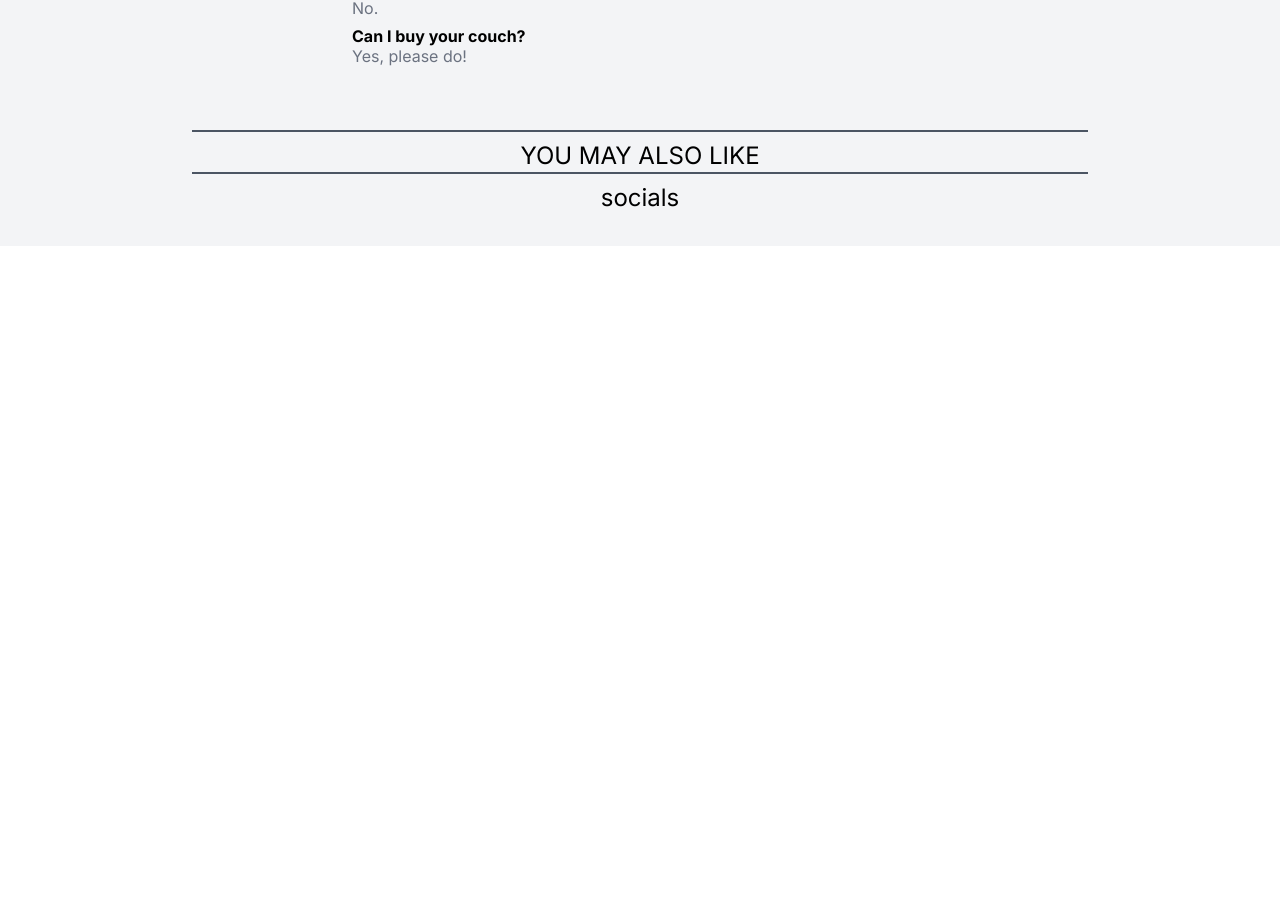
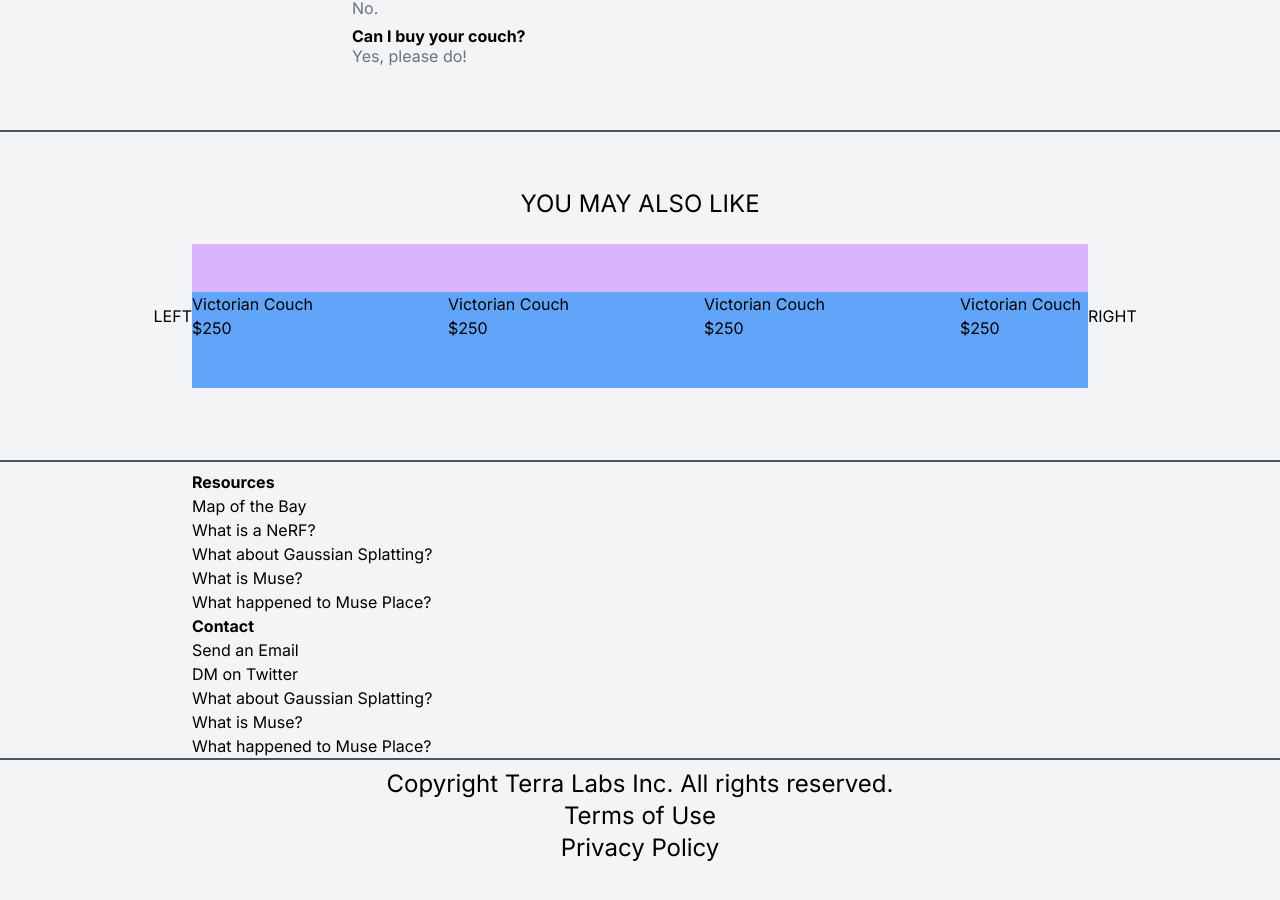
Before and after one commit to alex-shortt/please-buy-my-couch, a Next.js app: page / in a window 1280 px wide. Shown: the part 1534-2434 px from the top of the page. Before the commit the page ends 1780 px from the top, so only its background shows below. Built offline with nearby package versions, Linux system fonts and the light colour scheme.

Commit message:
rough content down

```diff
--- /dev/null
+++ b/src/app/carousel.tsx
@@ -0,0 +1,69 @@
+"use client";
+
+import { PRICE_STR } from "@/app/config";
+import { useRef } from "react";
+
+export default function Carousel() {
+  const carousel = useRef<HTMLDivElement>(null);
+
+  const scroll = (direction: "left" | "right") => {
+    if (!carousel.current) return;
+
+    const width = carousel.current.children[0].clientWidth;
+    const scrollAmount = direction === "left" ? -width : width;
+
+    const childrenSize = carousel.current.children.length * width;
+    const clientWidth = carousel.current.clientWidth;
+    const maxScroll = childrenSize - clientWidth;
+    const curScroll = carousel.current.scrollLeft;
+
+    const newScroll = curScroll + scrollAmount;
+    if (curScroll == 0 && direction === "left") {
+      carousel.current.scrollTo({ left: maxScroll, behavior: "smooth" });
+    } else if (curScroll === maxScroll && direction === "right") {
+      carousel.current.scrollTo({ left: 0, behavior: "smooth" });
+    } else {
+      carousel.current.scrollBy({ left: scrollAmount, behavior: "smooth" });
+    }
+  };
+
+  return (
+    <div className="w-full h-36 relative">
+      <div
+        className="absolute top-[50%] left-0 translate-y-[-50%] translate-x-[-100%] cursor-pointer"
+        onClick={() => scroll("left")}
+      >
+        LEFT
+      </div>
+      <div
+        ref={carousel}
+        className="w-full h-full overflow-hidden whitespace-nowrap"
+      >
+        <CarouselItem />
+        <CarouselItem />
+        <CarouselItem />
+        <CarouselItem />
+        <CarouselItem />
+        <CarouselItem />
+        <CarouselItem />
+        <CarouselItem />
+      </div>
+      <div
+        className="absolute top-[50%] right-0 translate-y-[-50%] translate-x-[100%] cursor-pointer"
+        onClick={() => scroll("right")}
+      >
+        RIGHT
+      </div>
+    </div>
+  );
+}
+
+function CarouselItem() {
+  return (
+    <div className="carousel-item inline-block w-64 h-full bg-blue-400">
+      <div className="w-full h-12 bg-purple-300" />
+      <p>Victorian Couch</p>
+      <p>{PRICE_STR}</p>
+    </div>
+  );
+}
--- /dev/null
+++ b/src/app/config.ts
@@ -0,0 +1,2 @@
+export const PRICE = 250
+export const PRICE_STR = `$${PRICE}`
--- /dev/null
+++ b/src/app/line.tsx
@@ -0,0 +1,8 @@
+export function BigLine() {
+  return (
+    <>
+      <div className="absolute left-0 w-full h-0.5 bg-gray-600 mb-2" />
+      <div className="w-full h-0.5 opacity-0 mb-2" />
+    </>
+  );
+}
--- a/src/app/page.tsx
+++ b/src/app/page.tsx
@@ -1,5 +1,8 @@
 import Details, { DetailPair } from "@/app/details";
 import Video from "@/app/video";
+import Carousel from "@/app/carousel";
+import { PRICE_STR } from "@/app/config";
+import { BigLine } from "@/app/line";
 
 export default function Home() {
   const sectionClass = "py-8 max-w-4xl mx-auto";
@@ -18,7 +21,7 @@ export default function Home() {
         <section id="product-info" className="mt-12 text-center">
           <h2 className="text-2xl">Victorian Couch</h2>
           <p className="text-gray-400 text-md">Ships to SF Bay Area Only</p>
-          <h2 className="text-2xl">Only $250</h2>
+          <h2 className="text-2xl">Only {PRICE_STR}</h2>
           <button className="max-w-lg w-[80%] mx-2 mt-4 py-4 text-xl bg-gray-200">
             Buy
           </button>
@@ -56,14 +59,45 @@ export default function Home() {
             </DetailPair>
           </Details>
         </section>
-        <div className="w-full h-0.5 bg-gray-600 mb-2" />
+        <BigLine />
+        <br />
+        <br />
         <section id="you-may-also-like">
           <h2 className="text-2xl text-center">YOU MAY ALSO LIKE</h2>
+          <br />
+          <Carousel />
         </section>
-        <div className="w-full h-0.5 bg-gray-600 mb-2" />
-        <section id="you-may-also-like">
-          <h2 className="text-2xl text-center">socials</h2>
+        <br />
+        <br />
+        <br />
+        <BigLine />
+        <section id="links flex">
+          <div className="flex flex-col max-w-sm">
+            <h2 className="font-bold">Resources</h2>
+            <a>Map of the Bay</a>
+            <a>What is a NeRF?</a>
+            <a>What about Gaussian Splatting?</a>
+            <a>What is Muse?</a>
+            <a>What happened to Muse Place?</a>
+          </div>
+          <div className="flex flex-col max-w-sm">
+            <h2 className="font-bold">Contact</h2>
+            <a>Send an Email</a>
+            <a>DM on Twitter</a>
+            <a>What about Gaussian Splatting?</a>
+            <a>What is Muse?</a>
+            <a>What happened to Muse Place?</a>
+          </div>
         </section>
+        <BigLine />
+        <section id="contact">
+          <h2 className="text-2xl text-center">
+            Copyright Terra Labs Inc. All rights reserved.
+          </h2>
+          <h2 className="text-2xl text-center">Terms of Use</h2>
+          <h2 className="text-2xl text-center">Privacy Policy</h2>
+        </section>
+        <div className="h-96" />
       </div>
     </div>
   );
--- a/src/app/video.tsx
+++ b/src/app/video.tsx
@@ -26,7 +26,6 @@ export default function Video() {
       }
     };
     const onMove = (x: number) => {
-      console.log(x)
       if (!video.current) return;
       if (!video.current.paused) return;
       if (!dragging.current) return;
--- a/src/styles/globals.css
+++ b/src/styles/globals.css
@@ -1,3 +1,12 @@
 @tailwind base;
 @tailwind components;
 @tailwind utilities;
+
+@keyframes scroll {
+  0% {
+    transform: translateX(0%);
+  }
+  100% {
+    transform: translateX(-100%);
+  }
+}
```
Also changed, not shown: 1 other file (tests, documents, lock files or other folders).
